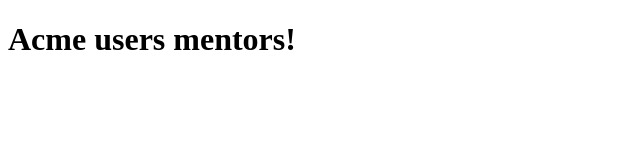
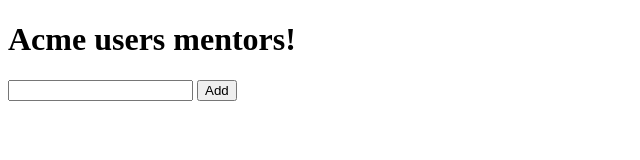
Before and after one commit to drinkingChai/acmeusersmentors, a website: page views/users.html in a window 1280 px wide. Shown: the whole page, without its empty margins (0-640 px from the left). Drawn offline with nearby package versions, Linux system fonts and the light colour scheme; files that its build step writes are made by us from their sources.

Commit message:
add user

```diff
--- a/views/users.html
+++ b/views/users.html
@@ -1,6 +1,11 @@
 {% extends 'layout.html' %}
 
 {% block content %}
+
+<form class="" action="users" method="POST">
+  <input type="text" name="name" value="">
+  <input type="submit" name="" value="Add">
+</form>
 
 {% for user in users %}
   <li>{{user.name}}</li>
```
